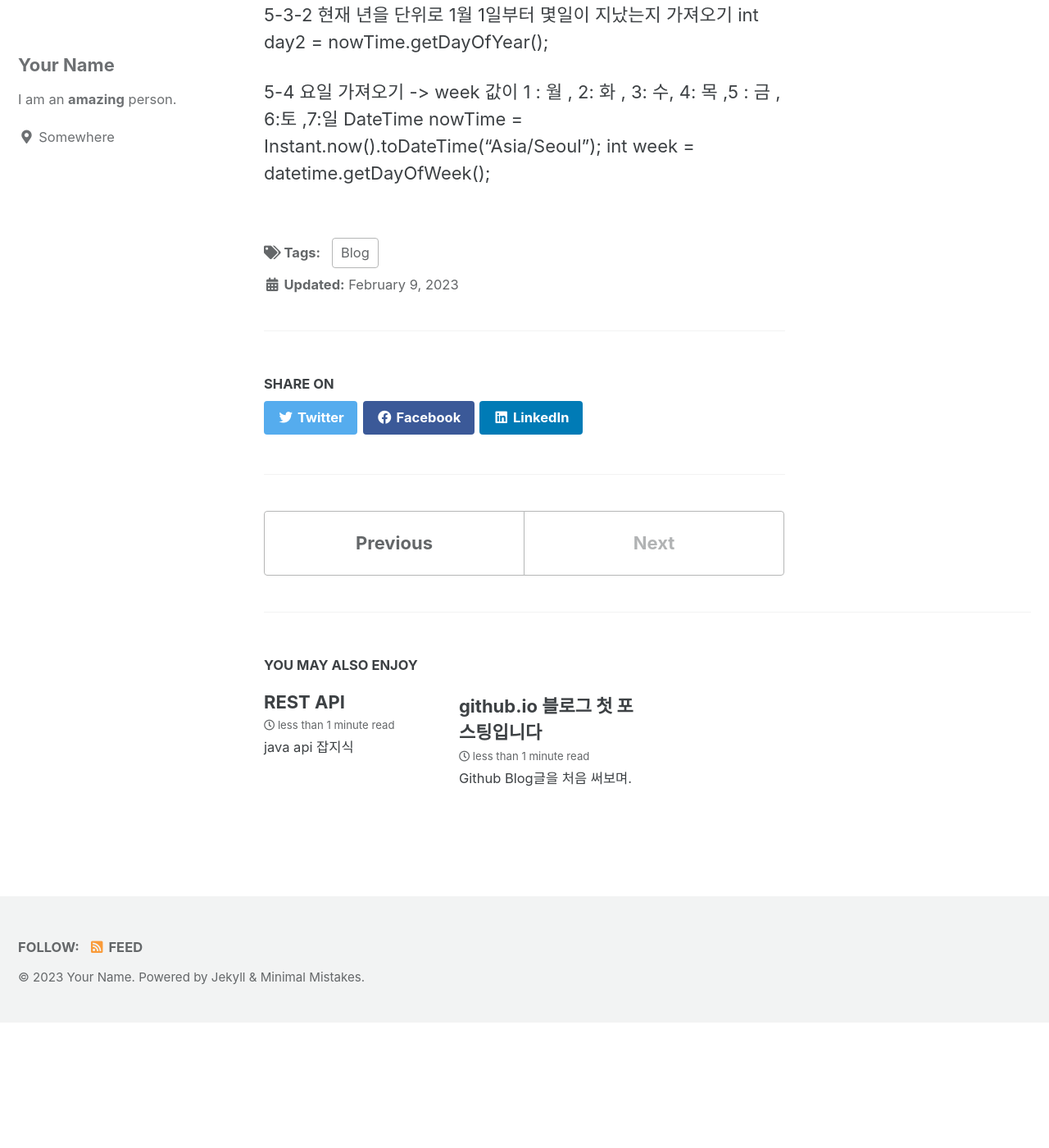
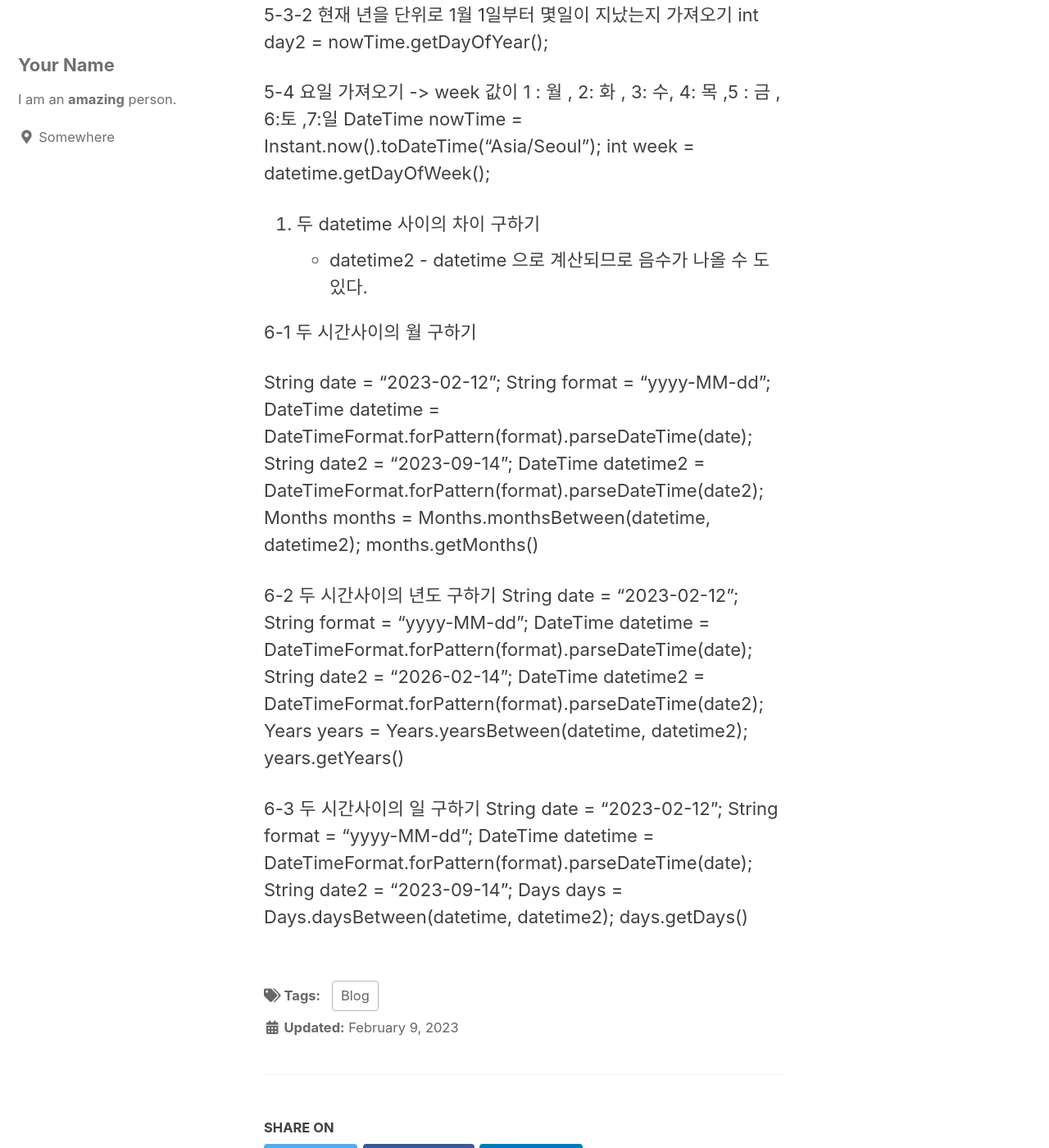
Before and after one commit to hgbgrq/hgbgrq.github.io, a Jekyll site: the page built from _posts/spring/2023-02-09-JODA DATE.md, in a window 1280 px wide and 1400 px high, scrolled down 2511 px. Shown: the whole window at 82% size. Built offline with Jekyll 4.4.1, drawn with Linux system fonts in a browser that asks for light colours; cached includes are drawn as plain includes; before the commit the page ends 3758 px from its top, so only the background shows below that; some of the changed text lies outside the part shown.

Commit message:
joda time 두 기간 사이의 차이 구하기

```diff
--- a/_posts/spring/2023-02-09-JODA DATE.md
+++ b/_posts/spring/2023-02-09-JODA DATE.md
@@ -84,3 +84,33 @@ week 값이
 1 : 월 , 2: 화 , 3: 수, 4: 목 ,5 : 금 , 6:토 ,7:일
 DateTime nowTime = Instant.now().toDateTime("Asia/Seoul");
 int week = datetime.getDayOfWeek();
+
+6. 두 datetime 사이의 차이 구하기
+* datetime2 - datetime 으로 계산되므로 음수가 나올 수 도 있다.
+
+6-1 두 시간사이의 월 구하기
+
+String date = "2023-02-12";
+String format = "yyyy-MM-dd";
+DateTime datetime = DateTimeFormat.forPattern(format).parseDateTime(date);
+String date2 = "2023-09-14";
+DateTime datetime2 = DateTimeFormat.forPattern(format).parseDateTime(date2);
+Months months = Months.monthsBetween(datetime, datetime2);
+months.getMonths()
+
+6-2 두 시간사이의 년도 구하기
+String date = "2023-02-12";
+String format = "yyyy-MM-dd";
+DateTime datetime = DateTimeFormat.forPattern(format).parseDateTime(date);
+String date2 = "2026-02-14";
+DateTime datetime2 = DateTimeFormat.forPattern(format).parseDateTime(date2);
+Years years = Years.yearsBetween(datetime, datetime2);
+years.getYears()
+
+6-3 두 시간사이의 일 구하기
+String date = "2023-02-12";
+String format = "yyyy-MM-dd";
+DateTime datetime = DateTimeFormat.forPattern(format).parseDateTime(date);
+String date2 = "2023-09-14";
+Days days = Days.daysBetween(datetime, datetime2);
+days.getDays()
```
